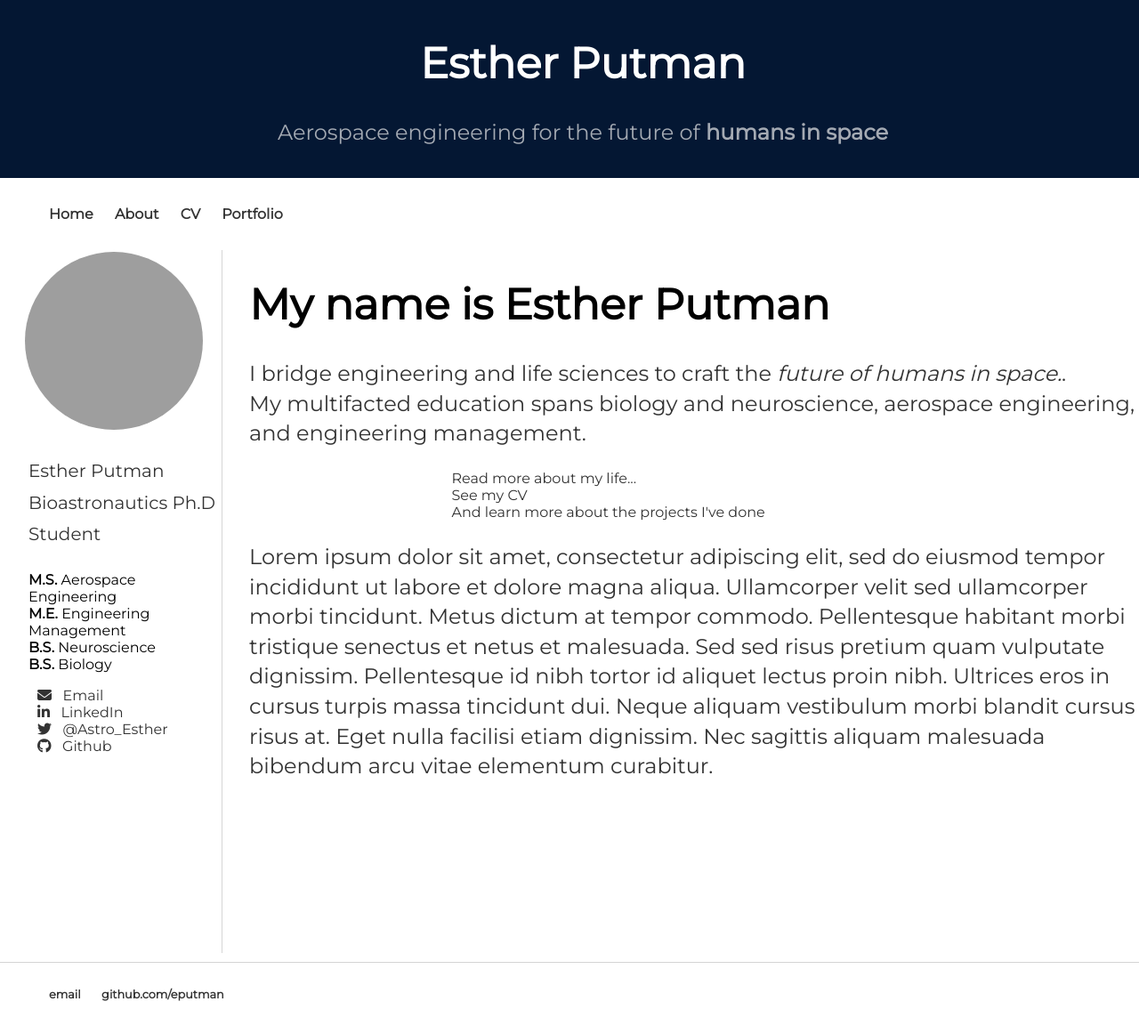
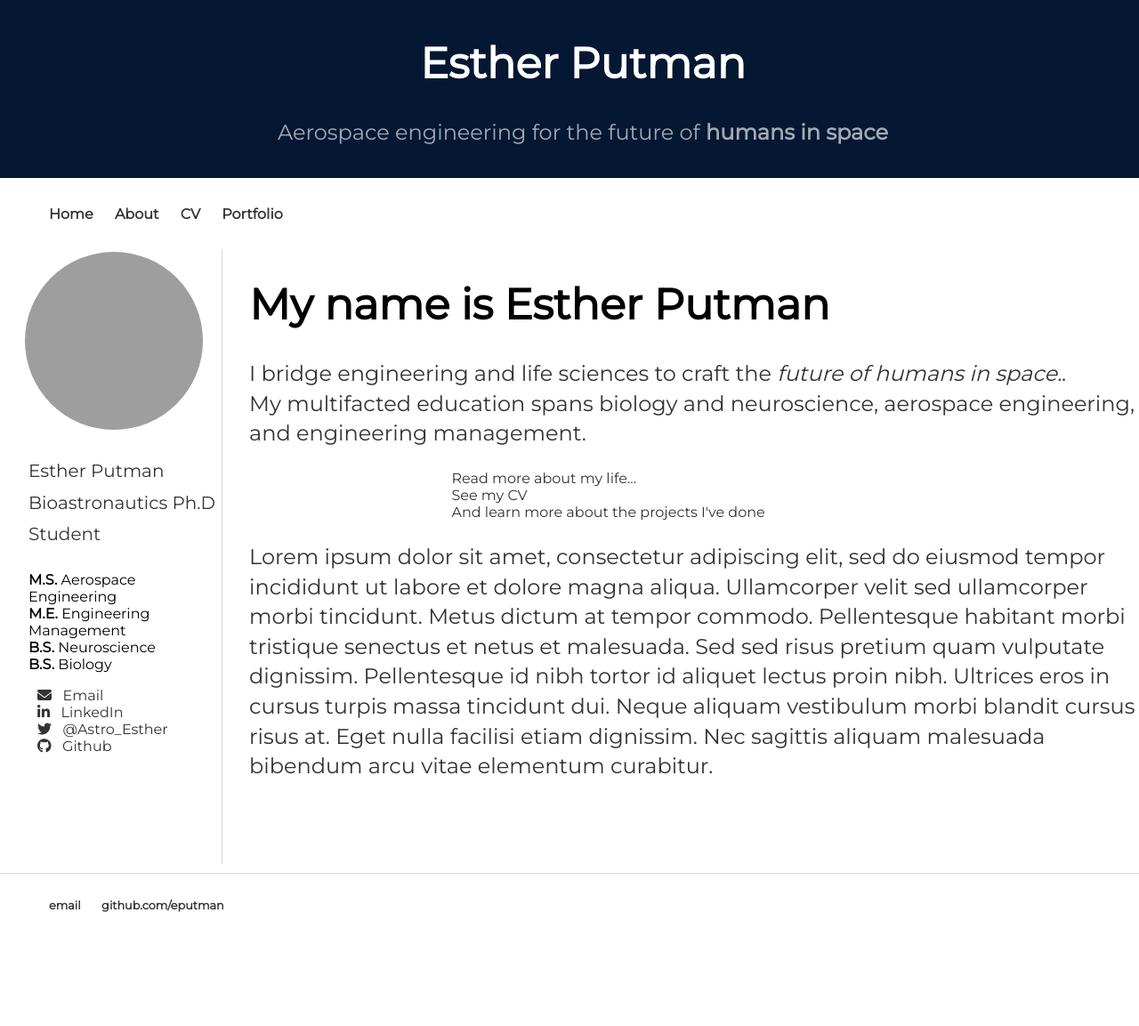
Before and after one commit to eputman/eputman.github.io, a Jekyll site: the page built from index.html, in a window 1280 px wide and 1153 px high. Shown: the whole window at 89% size. Built offline with Jekyll 4.4.1, drawn with Linux system fonts in a browser that asks for light colours; nearby versions of some CDN libraries; grey boxes are pictures that could not be loaded.

Commit message:
Update main.css

```diff
--- a/css/main.css
+++ b/css/main.css
@@ -133,7 +133,7 @@ ul.posts li {
 .main-content{
   display: flex;
   height: auto;
-  min-height: 800px;
+  min-height: 700px;
   padding-bottom: 10px;
 }
  .info {
@@ -182,6 +182,7 @@ ul.posts li {
 /* Media and small screen formatting */
 @media screen and (max-width: 400px){
   .sidebar{
+    position: static;
     width: 100%;
     min-width: 100%;
   }
```
